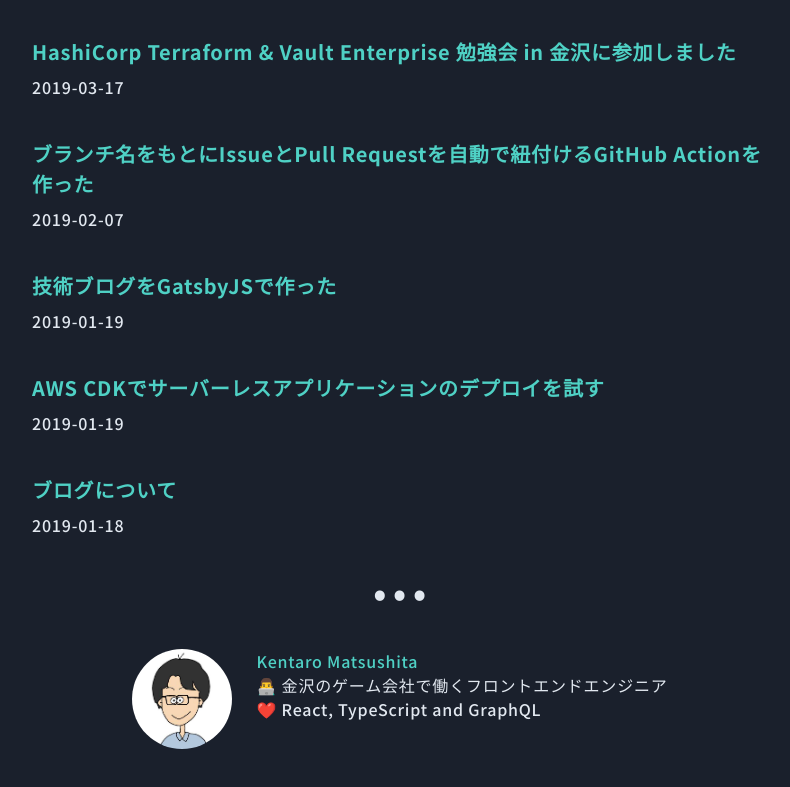
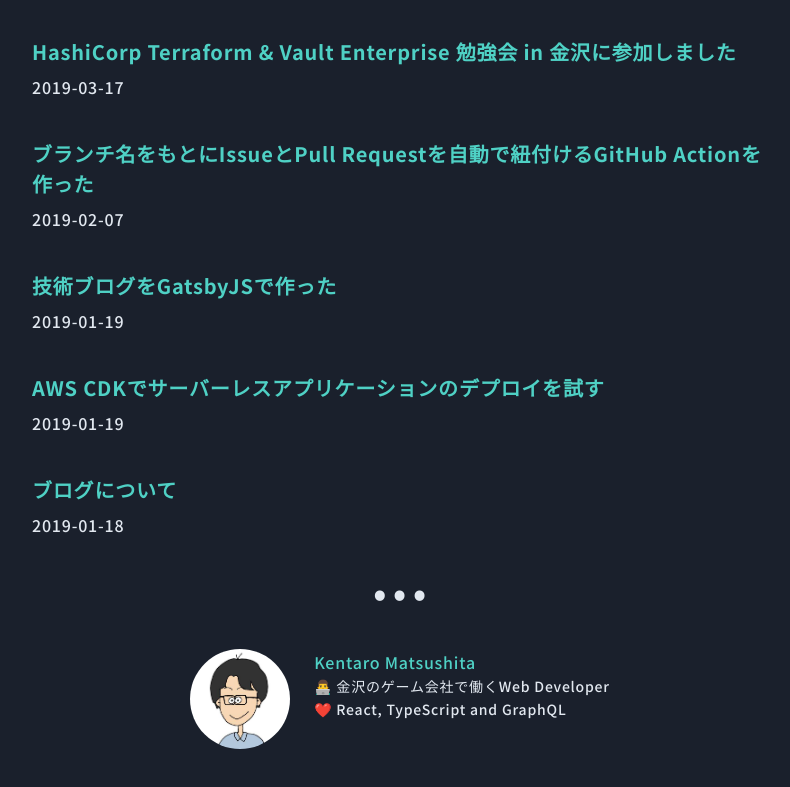
Before and after one commit to kentaro-m/learn-something-new, a Gatsby site: page / in a window 1280 px wide. Shown: the part 1093-1880 px from the top of the page, without its empty margins (240-1030 px from the left). Built offline with nearby package versions, Linux system fonts and the light colour scheme; Gatsby itself is replaced by a stand-in of ours; some packages are replaced by stand-ins of ours; what mdx-embed would draw is missing.

Commit message:
Adjust bio layout

```diff
--- a/src/components/Bio.tsx
+++ b/src/components/Bio.tsx
@@ -1,7 +1,7 @@
 import React from 'react'
 import { StaticQuery, graphql } from 'gatsby'
 import { GatsbyImage, getImage } from 'gatsby-plugin-image'
-import { Flex, Box, Text, Link, Image } from '@chakra-ui/react'
+import { Flex, Box, Text, Link, Image, Wrap, WrapItem } from '@chakra-ui/react'
 
 function Bio() {
   return (
@@ -11,8 +11,9 @@
         const { author } = data.site.siteMetadata
         const image = getImage(data.avatar)
         return (
-          <Flex justifyContent='center'>
-            <Box mr={[3, 6]}>
+          <Wrap spacing={6} justify='center'>
+            <WrapItem>
+              <Box>
             {image && <Image
                 as={GatsbyImage}
                 image={image}
@@ -20,18 +21,25 @@
                 borderRadius='50%'
               />}
               </Box>
+            </WrapItem>
+            <WrapItem>
               <Box>
-              <Link href='https://kentarom.com/'>
+                <Link
+                  href='https://kentarom.com/'
+                  fontSize='md'
+                  lineHeight='tall'
+                >
                   {author}
                 </Link>
-              <Text>
-                👨‍💻 金沢のゲーム会社で働くフロントエンドエンジニア
+                <Text fontSize='sm' lineHeight='tall'>
+                  👨‍💻 金沢のゲーム会社で働くWeb Developer
                 </Text>
-              <Text>
+                <Text fontSize='sm' lineHeight='tall'>
                   ❤️ React, TypeScript and GraphQL
                 </Text>
               </Box>
-          </Flex>
+            </WrapItem>
+          </Wrap>
         );
       }}
     />
```
Lines whose indentation alone changed are shown as unchanged.
